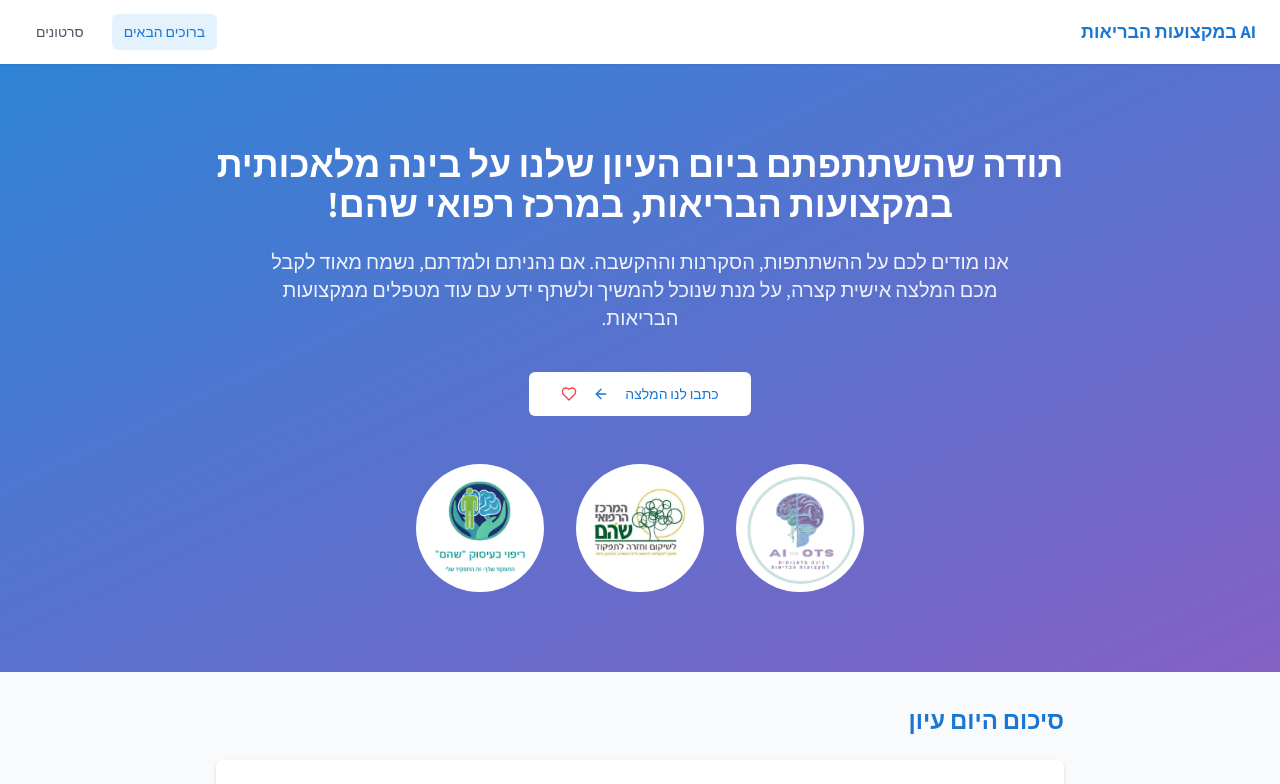
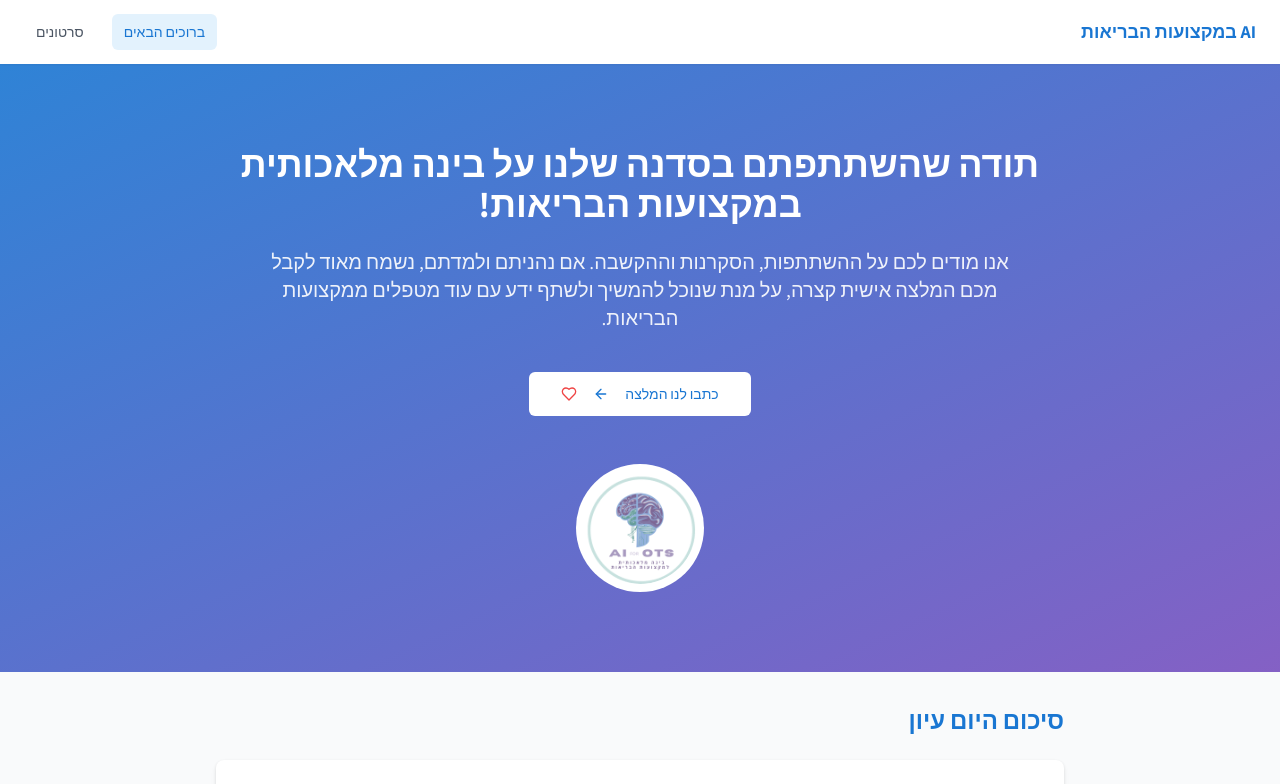
Before and after one commit to achiyahb/ai-for-health, a React (Vite) app: page / in a window 1280 px wide. Shown: the top 784 px of the page. Built offline with nearby package versions, Linux system fonts and the light colour scheme.

Commit message:
remove Shoham logos

```diff
--- a/src/pages/Index.tsx
+++ b/src/pages/Index.tsx
@@ -15,8 +15,7 @@ const Index = () => {
       <section className="bg-gradient-to-br from-ai-blue/90 to-ai-purple/80 text-white py-16 md:py-20">
         <div className="container mx-auto px-4 sm:px-6 max-w-4xl text-center">
           <h1 className="text-3xl md:text-4xl font-bold mb-6 animate-fadeIn">
-            תודה שהשתתפתם ביום העיון שלנו על בינה מלאכותית במקצועות הבריאות,
-            במרכז רפואי שהם!
+            תודה שהשתתפתם בסדנה שלנו על בינה מלאכותית במקצועות הבריאות!
           </h1>
           <p className="text-lg md:text-xl max-w-3xl mx-auto opacity-90 mb-10">
             אנו מודים לכם על ההשתתפות, הסקרנות וההקשבה. אם נהניתם ולמדתם, נשמח
@@ -47,24 +46,6 @@ const Index = () => {
               <img
                 src="/lovable-uploads/f5da2f07-6705-482e-ae02-e94e33ea102e.png"
                 alt="AI for OTs Logo"
-                className="w-full h-full object-contain rounded-full"
-              />
-            </div>
-
-            {/* Shoham Medical Center Logo */}
-            <div className="w-32 h-32 bg-white rounded-full p-2">
-              <img
-                src="/lovable-uploads/7e2043c5-05d5-4d30-9a8c-91dd57f44ad5.png"
-                alt="המרכז הרפואי שהם"
-                className="w-full h-full object-contain rounded-full"
-              />
-            </div>
-
-            {/* Shoham OT Institute Logo */}
-            <div className="w-32 h-32 bg-white rounded-full p-2">
-              <img
-                src="/lovable-uploads/bf2459d4-397a-4a0d-b764-7bf8c5c83044.png"
-                alt="מכון ריפוי בעיסוק שהם"
                 className="w-full h-full object-contain rounded-full"
               />
             </div>
```
Also changed, not shown: public/lovable-uploads/7e2043c5-05d5-4d30-9a8c-91dd57f44ad5.png (deleted), public/lovable-uploads/bf2459d4-397a-4a0d-b764-7bf8c5c83044.png (deleted).
